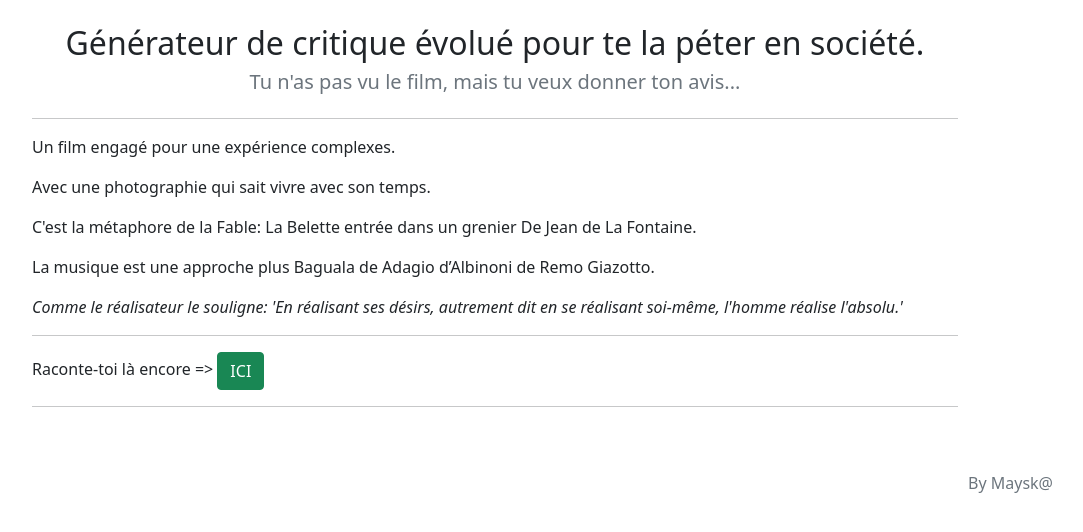
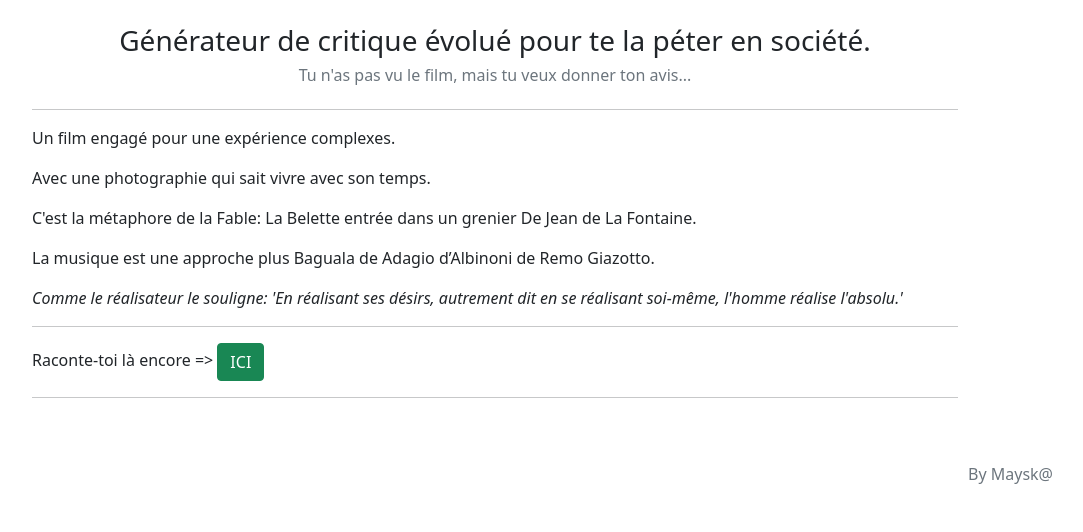
Before and after one commit to Mayska/review_generator, a Next.js app: page / in a window 1280 px wide. Shown: the top 532 px of the page, without its empty margins (145-1228 px from the left). Built offline with nearby package versions, Linux system fonts and the light colour scheme; a web font is replaced by a local one.

Commit message:
h3 et h6

```diff
--- a/pages/index.tsx
+++ b/pages/index.tsx
@@ -430,8 +430,8 @@ export default function Index() {
 
       <main>
         <br />
-        <h2 className="text-center">{porps.titre}</h2>
-        <h5 className='text-center text-muted'>{porps.conclusion}</h5>
+        <h3 className="text-center">{porps.titre}</h3>
+        <h6 className='text-center text-muted'>{porps.conclusion}</h6>
 
         <div className="row">
           <div className="col">
```
